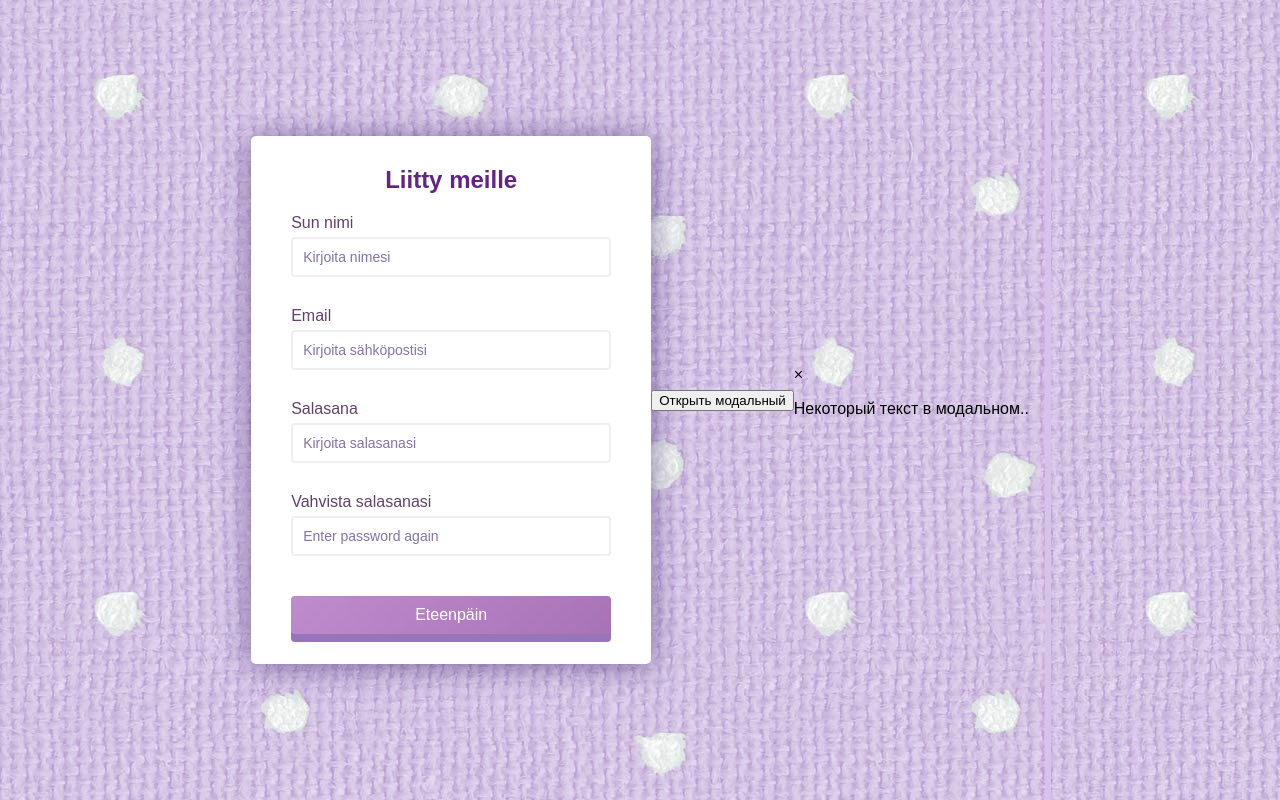
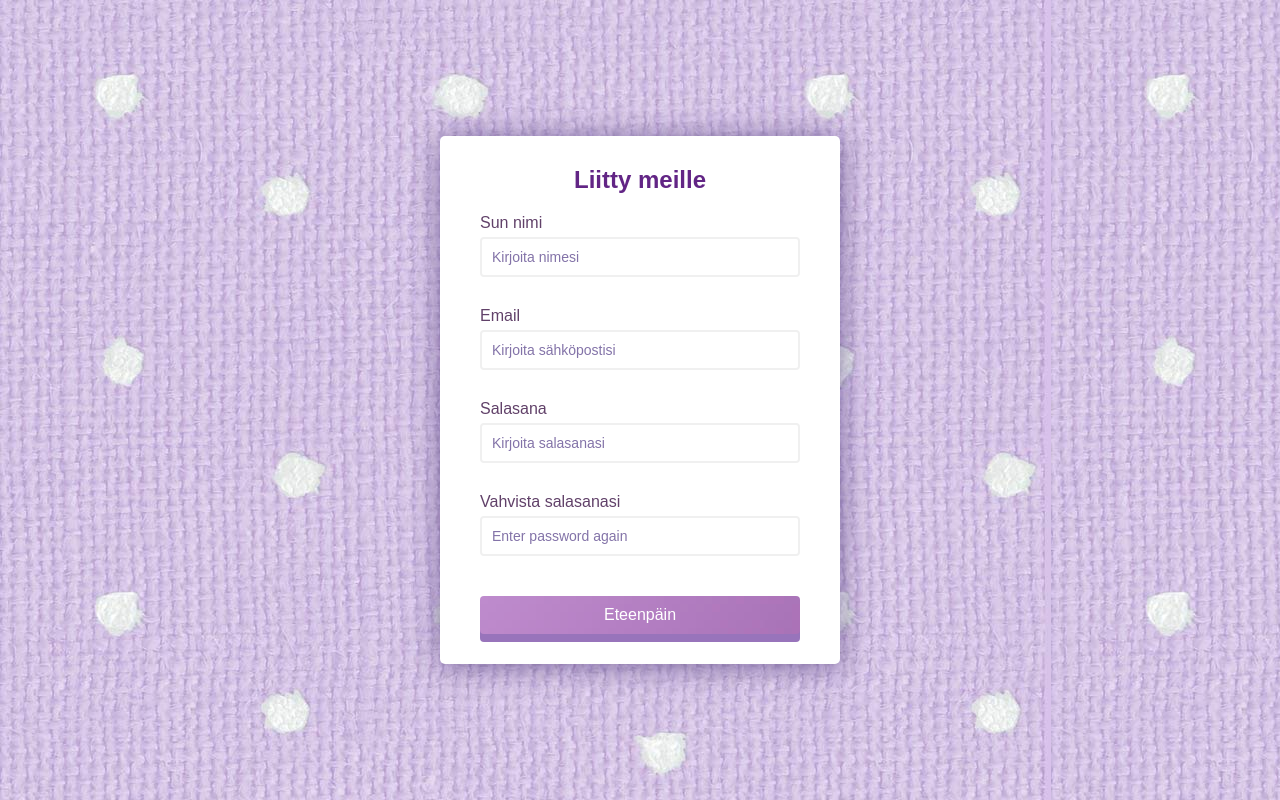
Before and after one commit to mariarogina/mariarosform.github.io, a plain HTML site: page index.html in a window 1280 px wide. Drawn offline with Linux system fonts and the light colour scheme; a web font is replaced by a local one.

Commit message:
Update index.html

```diff
--- a/index.html
+++ b/index.html
@@ -38,19 +38,6 @@
         <button type="submit">Eteenpäin</button>
       </form>
     </div>
-    <!-- Триггер/Открыть модальный -->
-<button id="myBtn">Открыть модальный</button>
-
-<!-- Модальный -->
-<div id="myModal" class="modal">
-
-  <!-- Модальное содержание -->
-  <div class="modal-content">
-    <span class="close">&times;</span>
-    <p>Некоторый текст в модальном..</p>
-  </div>
-
-</div>
 
     <script src="script.js"></script>
   </body>
```
